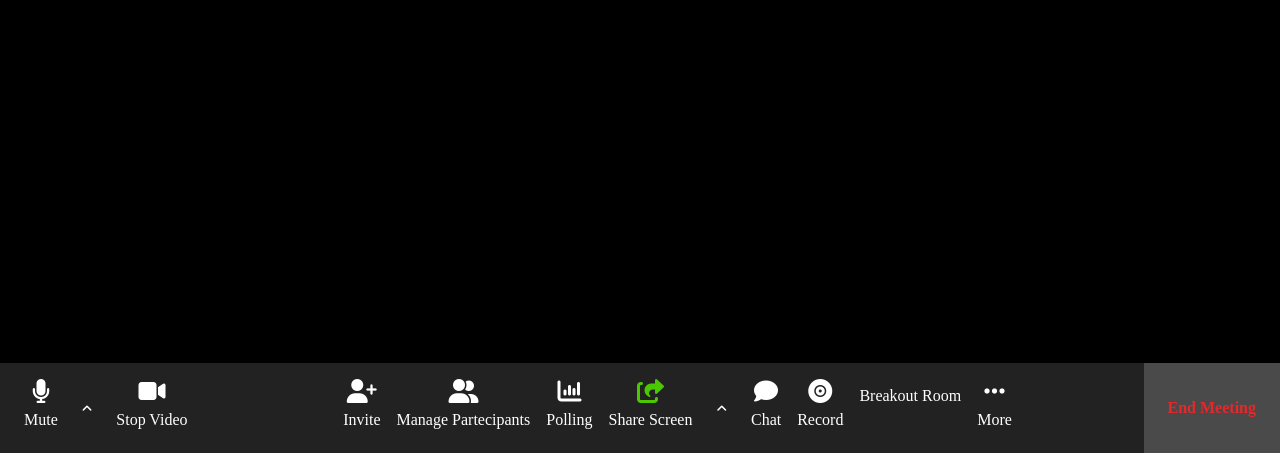
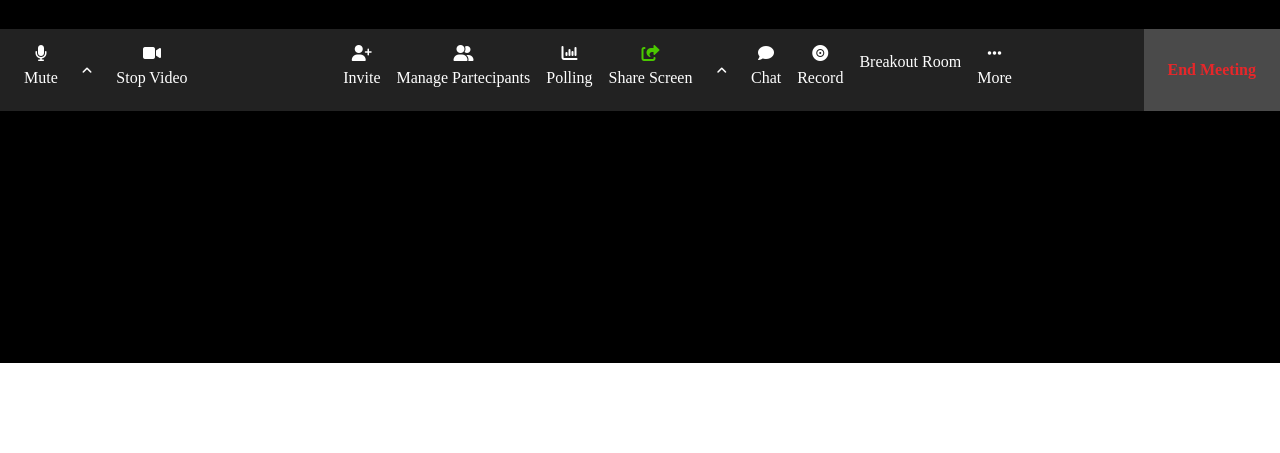
Before and after one commit to sgraziola/html-css-zoom, a plain HTML site: page index.html in a window 1280 px wide. Shown: the part 437-890 px from the top of the page. After the commit the page ends 800 px from the top, so only its background shows below. Drawn offline with Linux system fonts and the light colour scheme; some icons are missing.

Commit message:
Fix playerbase commit Ex Zoom

```diff
--- a/assets/css/style.css
+++ b/assets/css/style.css
@@ -19,7 +19,7 @@ img{
 }
 /* #endregion common */
 
-/* #region main */
+/* #region grid */
 .wrapper {
     max-width: 100%;
     background-color: var(--zoom-bg);
@@ -69,11 +69,12 @@ img{
     padding: 0.25rem;
     border-radius: 5px;
 }
-/* #endregion main */
+/* #endregion grid */
 
-/* #region footer */
+/* #region playerbar */
 .playerbar{
     background-color: var(--zoom-playerbar);
+    color: var(--zoom-icon);
 }
 
 .d_flex{
@@ -82,10 +83,6 @@ img{
 
 .space_between{
     justify-content: space-between;
-}
-
-footer{
-    color: var(--zoom-icon);
 }
 
 .player,
@@ -115,10 +112,6 @@ footer{
     padding: 0.5rem 0;
 }
 
-footer i{
-    font-size: 1.5rem;
-}
-
 .angle i{
     font-size: 0.75rem;
 }
@@ -135,4 +128,4 @@ footer i{
     margin: -1rem -1rem;
     font-weight: bold;
 }
-/* #endregion footer */
+/* #endregion playerbar */
--- a/index.html
+++ b/index.html
@@ -197,9 +197,6 @@
                 <span><i class="fa-sharp fa-solid fa-grid"></i>Speaker View</span>
                 <span><i class="fa-solid fa-maximize"></i></span>
             </div>
-        </div>
-    </main>
-    <footer>
             <div class="playerbar d_flex space_between">
                 <div class="player d_flex">
                     <div class="micro d_flex">
@@ -259,7 +256,8 @@
                     </div>
                 </div>
             </div>
-    </footer>
+        </div>
+    </main>
 </body>
 
 </html>
```
Lines whose indentation alone changed are shown as unchanged.
